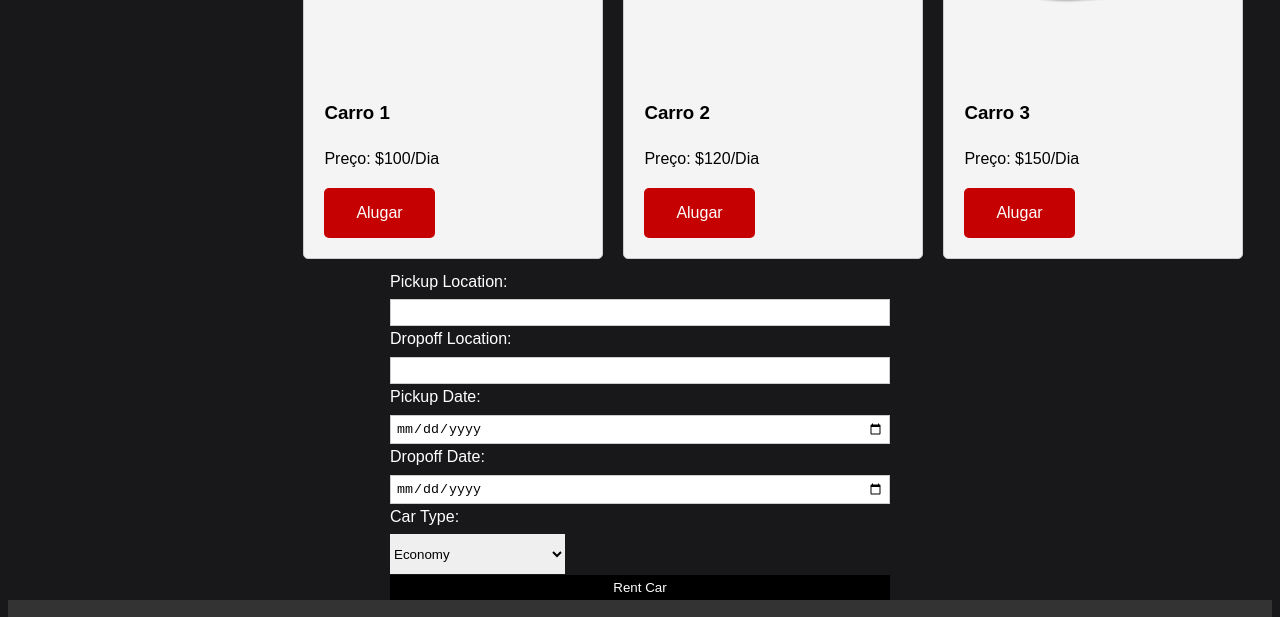
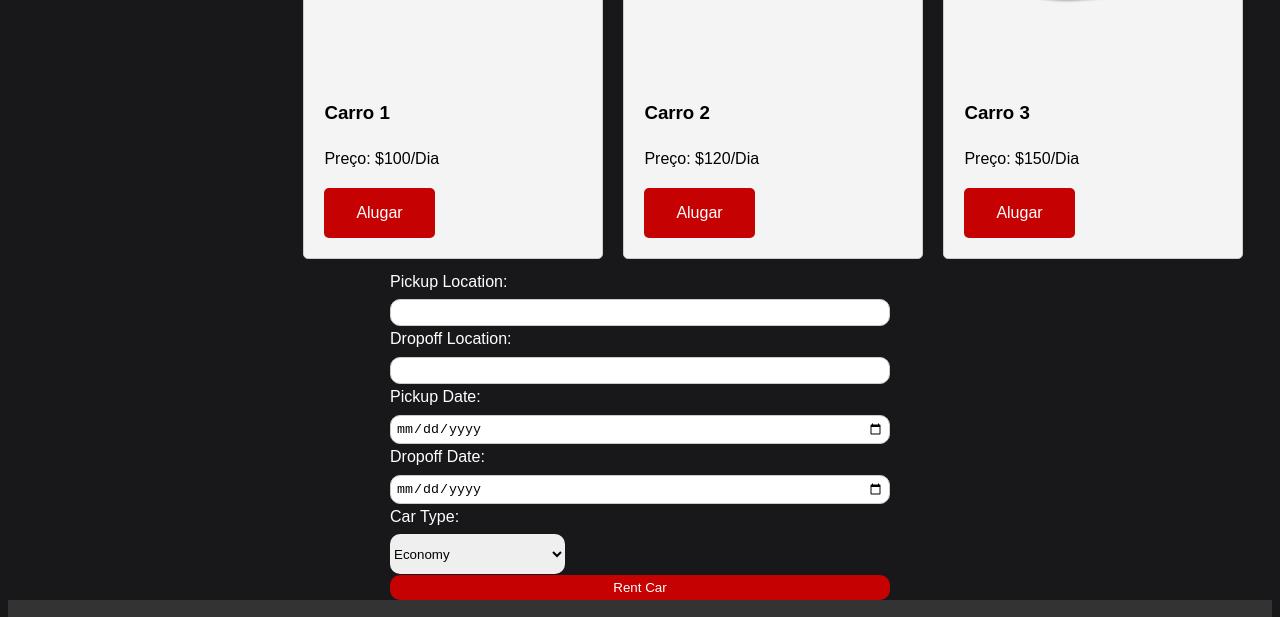
Before and after one commit to cancarlose/Car-Rental-Project, a plain HTML site: page index.html in a window 1280 px wide. Shown: the part 578-1195 px from the top of the page. Drawn offline with Linux system fonts and the light colour scheme.

Commit message:
atualização css

```diff
--- a/src/css/style.css
+++ b/src/css/style.css
@@ -132,18 +132,21 @@ form {
     width: 100%;
     padding: 5px;
     border: 1px solid #ccc;
+    border-radius: 10px;
   }
 
   form input[type="submit"] {
-    background-color: #000;
+    background-color: rgb(198, 1, 1);
     color: #fff;
     border: none;
+    border-radius: 10px;
     cursor: pointer;
   }
 
   #car-type {
     width: 35%;
     height: 40px;
+    border-radius: 10px;
   }
 
 .logo-footer{
```
